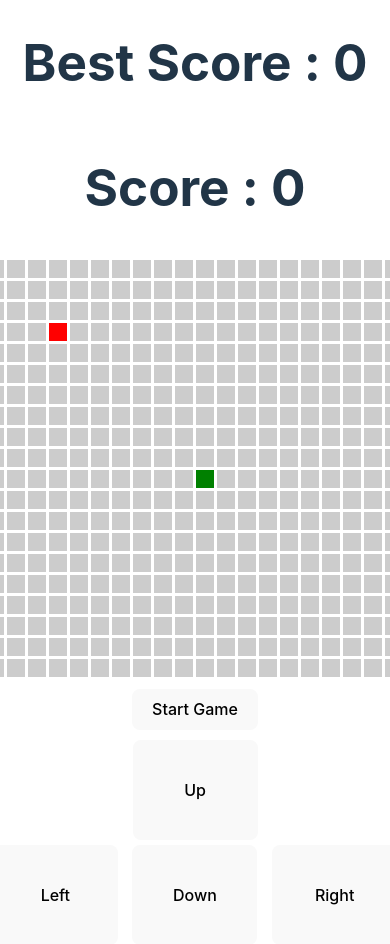
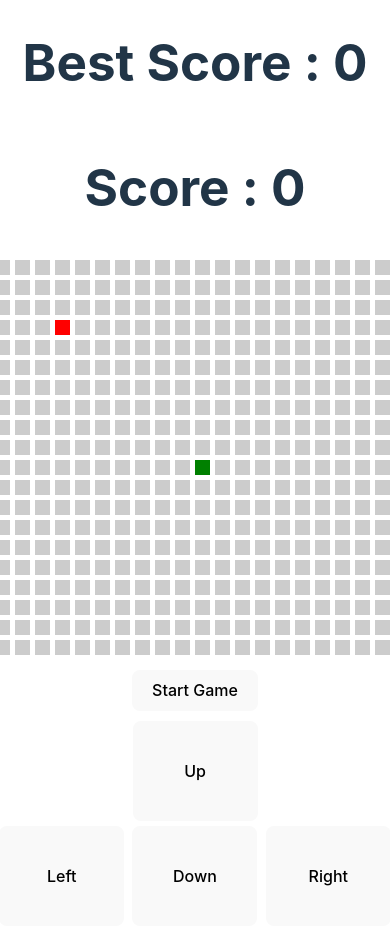
Before and after one commit to RomainSgn/snake, a React (Vite) app: page / in a window 390 px wide. Built offline with nearby package versions, Linux system fonts and the light colour scheme.

Commit message:
re re update btn

```diff
--- a/src/App.css
+++ b/src/App.css
@@ -65,11 +65,11 @@ body {
 }
 @media (max-width: 1024px) {
   .game-board {
-    gap: 1px;
+    gap: 0px;
   }
   .cell {
-    width: 18px;
-    height: 18px;
+    width: 15px;
+    height: 15px;
   }
   .btnMobile {
     display: flex;
```
